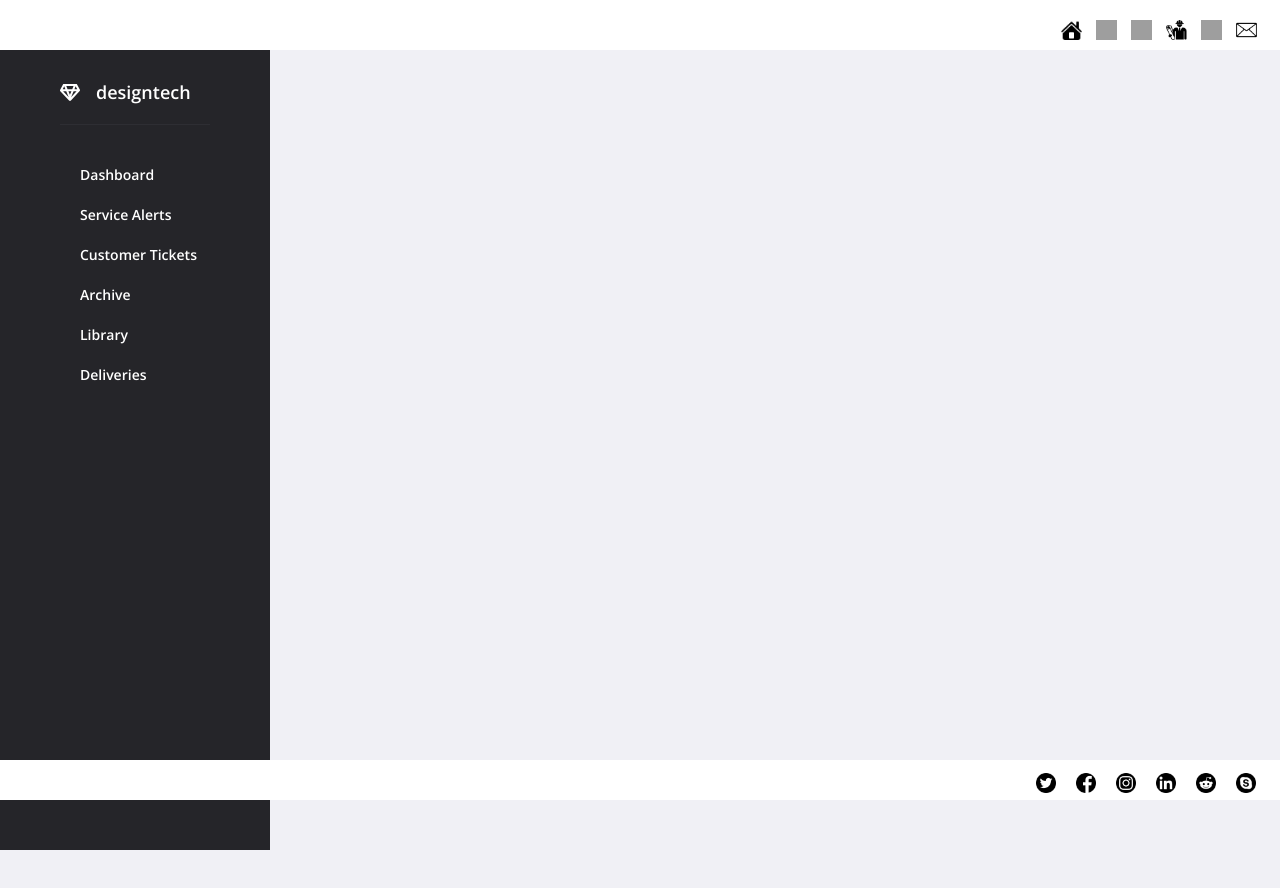
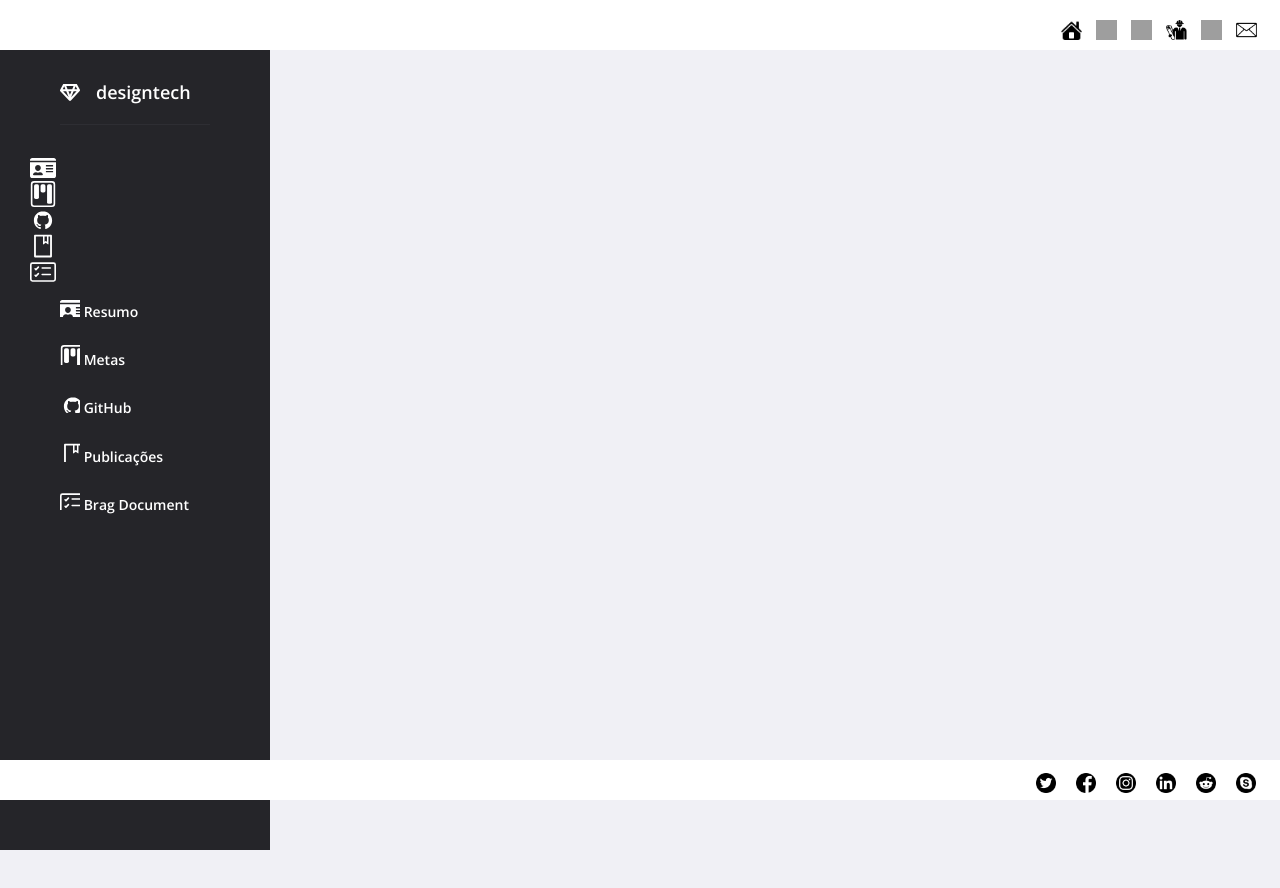
Before and after one commit to Wanhenri/PortfolioProjetos, a React (Create React App) app in the folder frontend/: page /sitemap in a window 1280 px wide. Shown: the top 888 px of the page. Built offline with nearby package versions, Linux system fonts and the light colour scheme; grey boxes are pictures that could not be loaded.

Commit message:
[fiz](frontend): acrescimo de icon no sidebar + react-icon lib

```diff
--- a/frontend/package.json
+++ b/frontend/package.json
@@ -8,7 +8,7 @@
     "@testing-library/user-event": "^7.1.2",
     "react": "^16.13.1",
     "react-dom": "^16.13.1",
-    "react-icons": "^3.9.0",
+    "react-icons": "^3.10.0",
     "react-router-dom": "^5.1.2",
     "react-scripts": "3.4.1",
     "styled-components": "^5.1.0"
--- a/frontend/src/components/Sidebar/index.js
+++ b/frontend/src/components/Sidebar/index.js
@@ -1,5 +1,10 @@
-import React from 'react'
+import React from 'react';
 import styled from "styled-components";
+import { DiGithubBadge } from 'react-icons/di';
+import { BsCardChecklist, BsKanban } from 'react-icons/bs'
+import { AiOutlineBook } from 'react-icons/ai'
+import { FaIdCard } from 'react-icons/fa'
+
 
 const SidebarContainer = styled.div`
     display: flex;
@@ -25,7 +30,11 @@ const SidebarMenuItem = styled.li`
     height: 40px;
     width: 100%;
     padding-left: 30px;
-    align-items: center;
+    align-items: left;
+    flex-direction: column;
+    justify-content: space-between;
+
+    height: 40px;
     &:hover {
         background: rgba(255, 255, 255, 0.05);
         box-shadow: inset 3px 0 0 0 #ffffff;
@@ -36,6 +45,7 @@ const SidebarMenuItem = styled.li`
 const Icon = styled.svg`
         width: 20px;
         height: 20px;
+
 `
 
 const SidebarMenuItemLabel = styled.p`
@@ -49,6 +59,9 @@ const SidebarMenuItemLabel = styled.p`
         font-weight: 600;
         text-align: left;
         padding: 12px 0px;
+
+
+
 
 `
 const MenuLogo = styled.div`
@@ -67,6 +80,40 @@ const MenuLogo = styled.div`
 `
 
 export default function SideBar() {
+
+    const menuSideBarItem = [
+        {
+            id: 1,
+            name: "Resumo" ,
+            description: "Um curriculo resumido",
+            icon: <FaIdCard size={26}/>
+        },
+        {
+            id: 2,
+            name: "Metas" ,
+            description: "Metas estabelecidas",
+            icon: <BsKanban size={26}/>
+        },
+        {
+            id: 3,
+            name: "GitHub" ,
+            description: "Repositorio de projetos",
+            icon: <DiGithubBadge size={26}/>
+        },
+        {
+            id: 4,
+            name: "Publicações" ,
+            description: "Publicações desenvolvidas no decorrer da vida",
+            icon: <AiOutlineBook size={26}/>
+        },
+        {
+            id: 5,
+            name: "Brag Document" ,
+            description: "descrever o que é isso",
+            icon: <BsCardChecklist size={26}/>
+        },
+    ];
+
     return (
         <SidebarContainer>
             <SidebarMenu>
@@ -83,29 +130,15 @@ export default function SideBar() {
                     </Icon>
                         designtech
                 </MenuLogo>
+                <FaIdCard size={26}/>
+                <BsKanban size={26}/>
+                <DiGithubBadge size={26}/>
+                <AiOutlineBook size={26}/>
+                <BsCardChecklist size={26}/>
                 <SidebarMenuItem>
-                    <Icon></Icon>
-                    <SidebarMenuItemLabel>Dashboard</SidebarMenuItemLabel>
-                </SidebarMenuItem>
-                <SidebarMenuItem>
-                    <Icon></Icon>
-                    <SidebarMenuItemLabel>Service Alerts</SidebarMenuItemLabel>
-                </SidebarMenuItem>
-                <SidebarMenuItem>
-                    <Icon></Icon>
-                    <SidebarMenuItemLabel>Customer Tickets</SidebarMenuItemLabel>
-                </SidebarMenuItem>
-                <SidebarMenuItem>
-                    <Icon></Icon>
-                    <SidebarMenuItemLabel>Archive</SidebarMenuItemLabel>
-                </SidebarMenuItem>
-                <SidebarMenuItem>
-                    <Icon></Icon>
-                    <SidebarMenuItemLabel>Library</SidebarMenuItemLabel>
-                </SidebarMenuItem>
-                <SidebarMenuItem>
-                    <Icon></Icon>
-                    <SidebarMenuItemLabel>Deliveries</SidebarMenuItemLabel>
+                    {menuSideBarItem.map((Itens) =>(
+                     <SidebarMenuItemLabel key={Itens.id}><Icon>{Itens.icon}</Icon> {Itens.name}</SidebarMenuItemLabel>
+                    ))}
                 </SidebarMenuItem>
             </SidebarMenu>
         </SidebarContainer>
```
Also changed, not shown: 1 other file (tests, documents, lock files or other folders).
